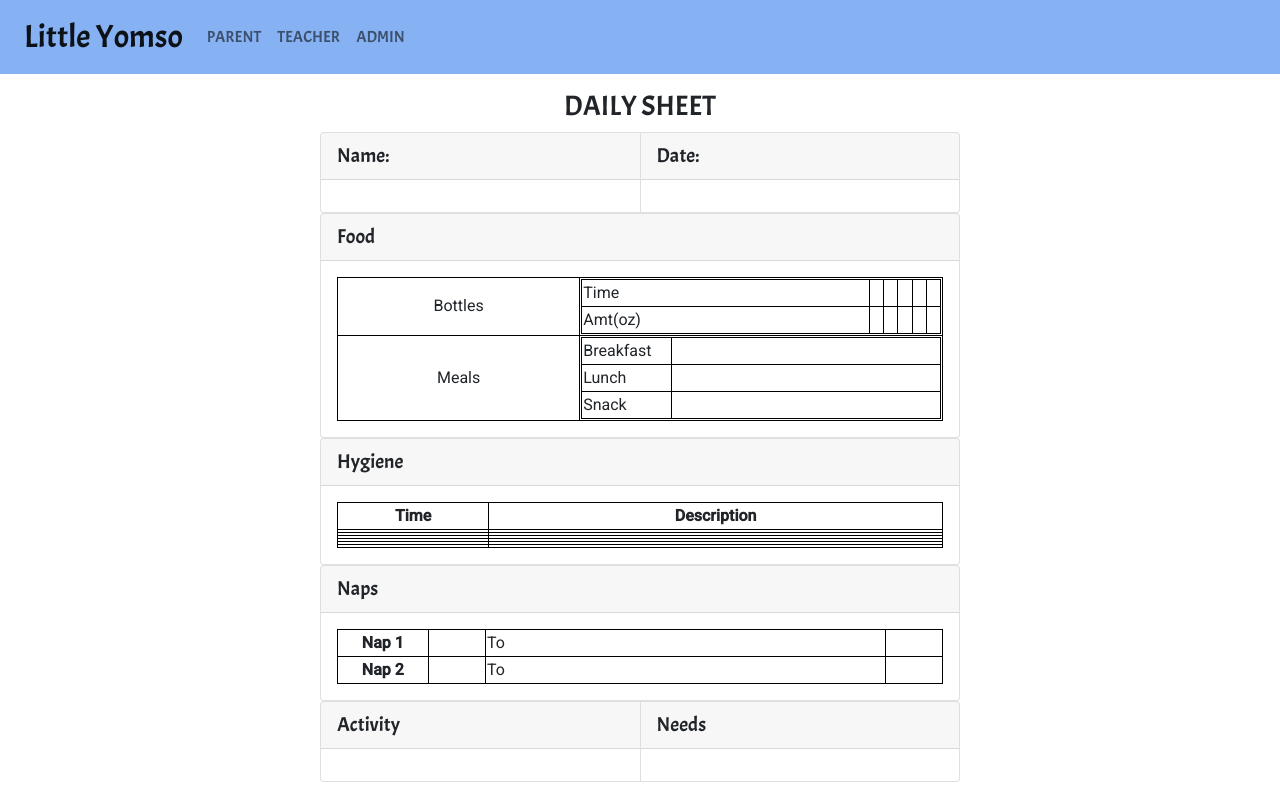
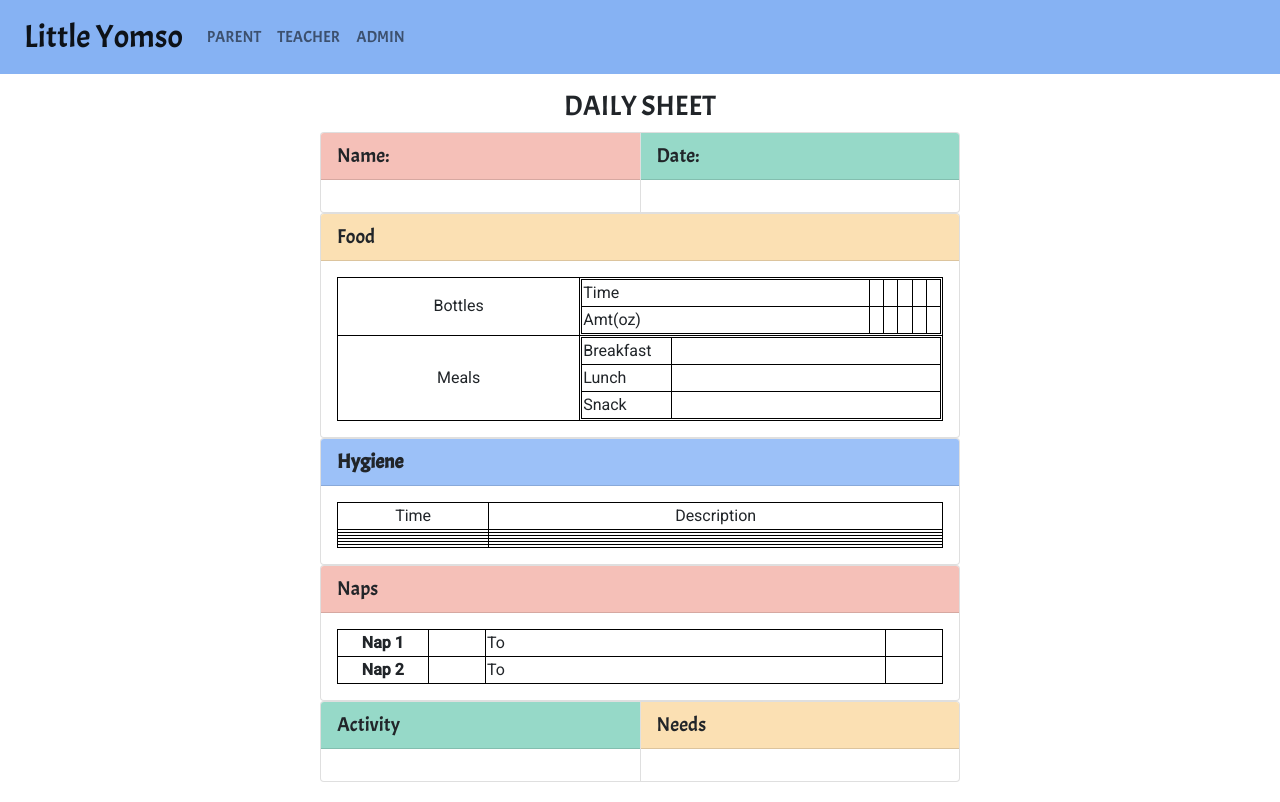
Before and after one commit to dinowaffles/frontend-dailysheets, an Angular app: page /student/1 in a window 1280 px wide. Built offline with nearby package versions, Linux system fonts and the light colour scheme; no server answers.

Commit message:
updated colors on parent view

```diff
--- a/src/app/parent-student/parent-student.component.css
+++ b/src/app/parent-student/parent-student.component.css
@@ -49,3 +49,31 @@ table, td {
     width: 15%;
     font-weight: bold;
 }
+
+.name-header {
+    background-color: #F5c0b8!important;
+}
+
+.date-header {
+    background-color: #96D9c8!important;
+}
+
+.food-header {
+    background-color: #fbe0b3!important;
+}
+
+.hygiene-header {
+    background-color: #9cc1f8!important;
+}
+
+.naps-header {
+    background-color: #F5c0b8!important;
+}
+
+.activity-header {
+    background-color: #96D9c8!important;
+}
+
+.needs-header {
+    background-color: #fbe0b3!important;
+}
--- a/src/app/parent-student/parent-student.component.html
+++ b/src/app/parent-student/parent-student.component.html
@@ -8,18 +8,17 @@
         <div class="card-columns">
             <div class="card-group name-date col-md-6 offset-md-3 offset-md-3">
                 <div class="card">
-                    <div class="card-header">Name: </div>
+                    <div class="card-header name-header">Name: </div>
                     <div class=card-body>{{sheet.studentName}}</div>
                 </div>
                 <div class="card">
-                    <div class="card-header">Date: </div>
+                    <div class="card-header date-header">Date: </div>
                     <div class=card-body>{{sheet.date}}</div>
                 </div>
             </div>
 
             <div class="card food col-md-6 offset-md-3 offset-md-3">
-                <div class="card-header">Food
-                </div>
+                <div class="card-header food-header">Food</div>
                 <div class="card-body">
                     <table class="food-table">
                         <tr>
@@ -67,11 +66,10 @@
             </div>
 
             <div class="card hygiene col-md-6 offset-md-3 offset-md-3">
-                <div class="card-header">Hygiene
-                </div>
+                <div class="card-header hygiene-header">Hygiene</div>
                 <div class="card-body">
                     <table class="hygiene-table">
-                        <tr class="hygiene-header">
+                        <tr >
                             <td class="hygiene-time text-center">Time</td>
                             <td class="text-center">Description</td>
                         </tr>
@@ -104,8 +102,7 @@
             </div>
 
             <div class="card sleep col-md-6 offset-md-3 offset-md-3">
-                <div class="card-header">Naps
-                </div>
+                <div class="card-header naps-header">Naps</div>
                 <div class="card-body">
                     <table class="nap-table">
                        <tr>
@@ -126,12 +123,12 @@
 
             <div class="card-group activity-needs col-md-6 offset-md-3 offset-md-3">
                 <div class="card">
-                    <div class="card-header">Activity </div>
+                    <div class="card-header activity-header">Activity </div>
                     <div class=card-body>{{sheet.activity}}</div>
                 </div>
 
                 <div class="card">
-                    <div class="card-header">Needs </div>
+                    <div class="card-header needs-header">Needs </div>
                     <div class=card-body>{{sheet.needs}}</div>
                 </div>
             </div>
```
